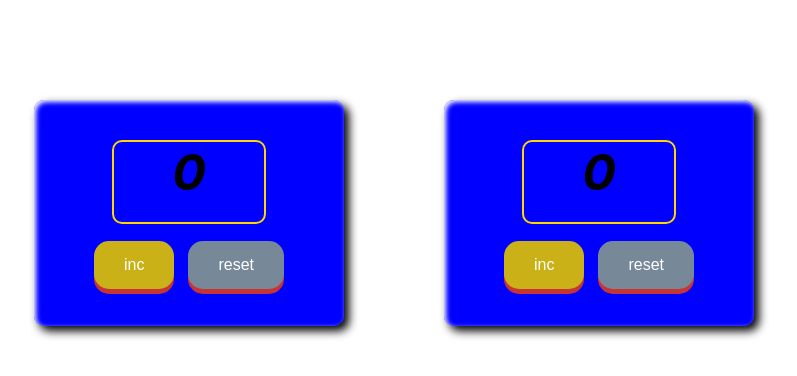
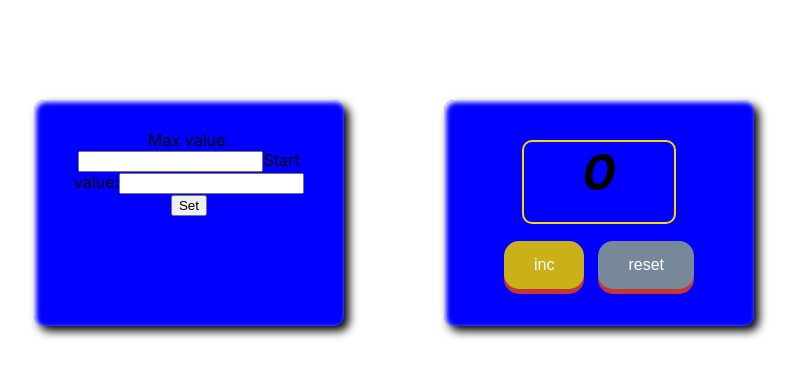
Before and after one commit to KirillHtml5/my-schechik, a React (Create React App) app: page / in a window 1280 px wide. Shown: the top 376 px of the page, without its empty margins (16-813 px from the left). Built offline with nearby package versions, Linux system fonts and the light colour scheme.

Commit message:
add leftTablo

```diff
--- a/src/App.tsx
+++ b/src/App.tsx
@@ -4,7 +4,8 @@ import {Tablo} from "./component/Tablo";
 import {IncButton} from "./component/IncButton";
 import {ResetButton} from "./component/ResetButton";
 import {UniButton} from "./component/UniButton";
-import RightTablo from "./component/RightTablo";
+import {RightTablo} from "./component/RightTablo";
+import {LeftTablo} from "./component/LeftTablo";
 
 
 function App() {
@@ -23,10 +24,7 @@ function App() {
     return (
         <div className={'App'}>
             <div className={'right'}>
-                <RightTablo
-                    num={num}
-                    onClickInc={onClickInc}
-                    onClickReset={onClickReset}/>
+                <LeftTablo/>
             </div>
             <div className={'right'}>
                 <RightTablo
--- /dev/null
+++ b/src/component/LeftTablo.tsx
@@ -0,0 +1,11 @@
+import React from 'react';
+
+export const LeftTablo = () => {
+    return (
+        <div>
+            <span>Max value: <input type={"number"}/></span>
+            <span>Start value:<input type={"number"}/></span>
+            <button>Set</button>
+        </div>
+    );
+};
--- a/src/component/RightTablo.tsx
+++ b/src/component/RightTablo.tsx
@@ -8,7 +8,7 @@ export type RightTabloType = {
     onClickReset: () => void
 }
 
-const RightTablo = (props: RightTabloType) => {
+export const RightTablo = (props: RightTabloType) => {
     const MaxValue = 5;
     const StartValue = 0;
     return (
@@ -26,5 +26,3 @@ const RightTablo = (props: RightTabloType) => {
     )
         ;
 };
-
-export default RightTablo;
```
